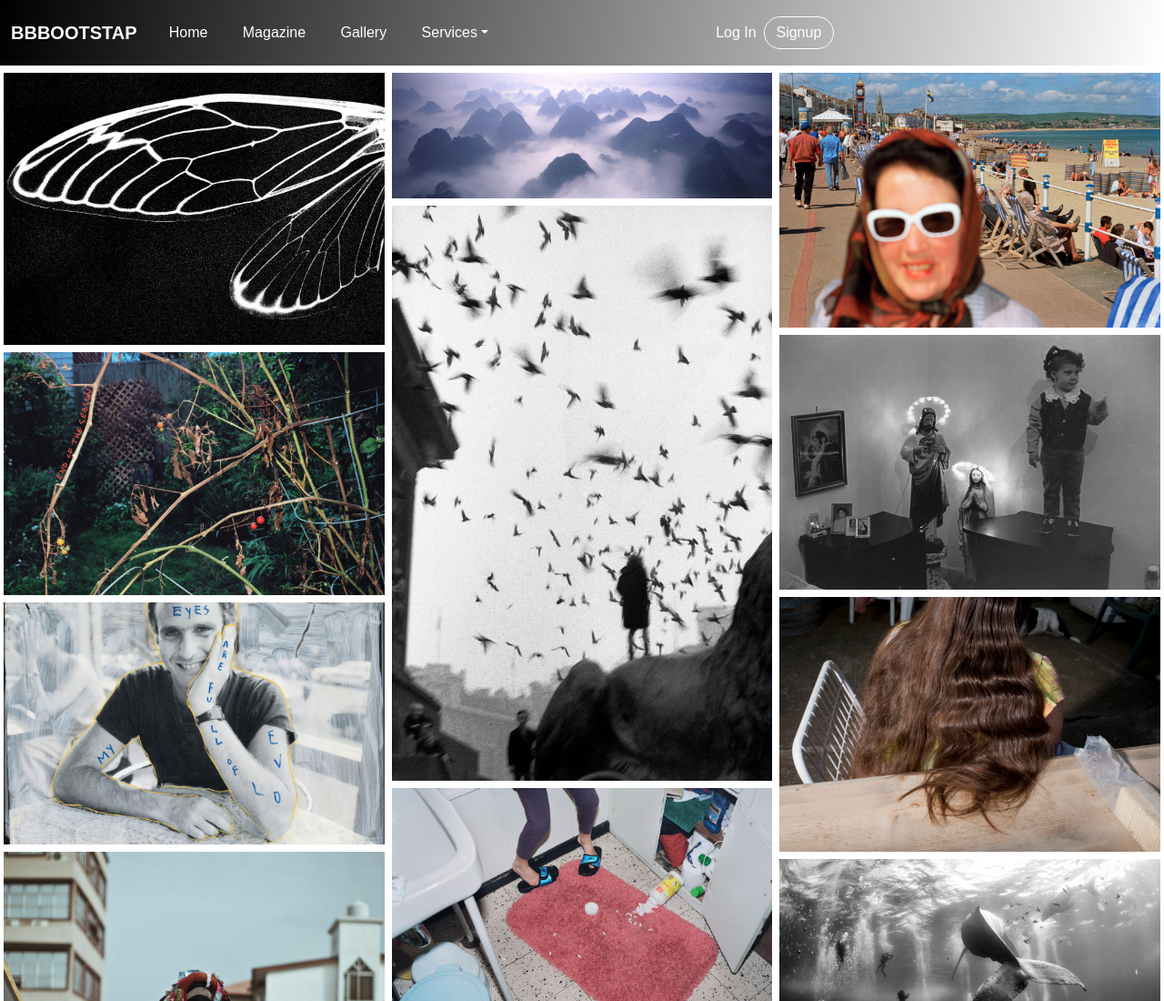
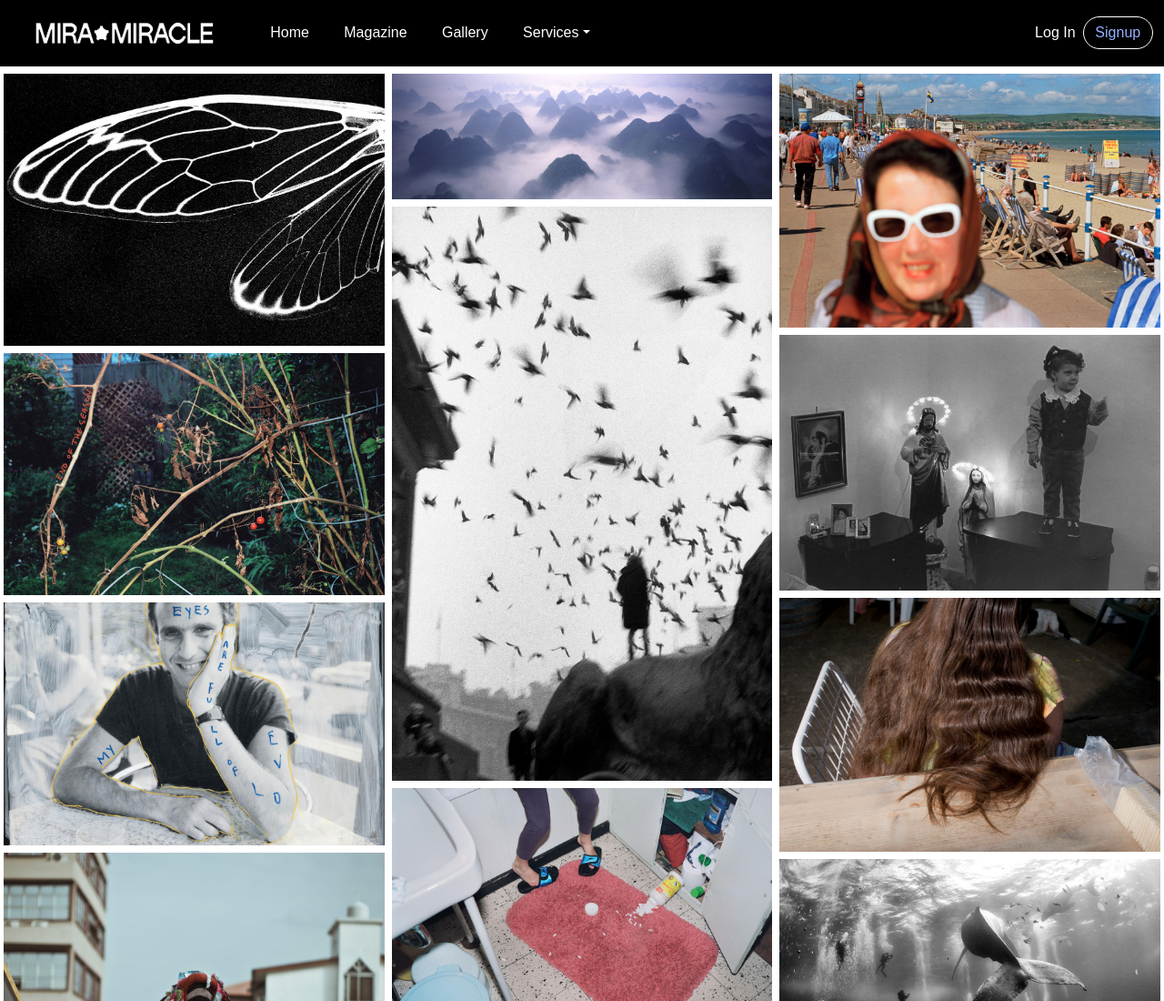
Before and after one commit to unanemona/practica1, a plain HTML site: page magazine.html in a window 1280 px wide. Shown: the top 1100 px of the page at 91% size. Drawn offline with Linux system fonts and the light colour scheme.

Commit message:
menu cambio

```diff
--- a/css/magazine.css
+++ b/css/magazine.css
@@ -1,6 +1,6 @@
 .header-blue {
-    background: linear-gradient(100deg, #000000, #ffffff);
-    padding-bottom: 80px;
+  background: black;
+  padding-bottom: 1.3em;
   font-family: 'Source Sans Pro', sans-serif;
 }
 
@@ -36,10 +36,15 @@
   color: #00dbcc;
 }
 
+.header-blue .navbar .container-fluid .navbar-brand img{
+  width: 250px; /* Cambia el valor según el tamaño deseado en píxeles */
+  display: block;
+  margin: 0 auto;
+}
 
 @media (min-width:768px) {
   .header-blue .navbar .navbar-collapse {
-      border-color: transparent;
+    border-color: none;
     margin: 0;
   }
 }
@@ -51,7 +56,7 @@
 }
 
 .header-blue .navbar .navbar-toggler:hover, .header-blue .navbar-toggler:focus {
-    background: none;
+  background-color: aquamarine;
 }
 
 @media (min-width: 768px) {
@@ -80,7 +85,7 @@
 .header-blue .navbar .navbar-nav > li > .dropdown-menu {
   margin-top: -5px;
   box-shadow: 0 4px 8px rgba(0,0,0,.1);
-    background-color: #6c6c6c;
+  background-color: none;
   border-radius: 2px;
 }
 
@@ -96,7 +101,7 @@
 .header-blue .action-button, .header-blue .action-button:not(.disabled):active {
   border: 1px solid rgb(255, 255, 255);
   border-radius: 40px;
-    color: #ffffff;
+  color: #96b2ff;
   box-shadow: none;
   text-shadow: none;
   padding: .3rem .8rem;
@@ -116,14 +121,18 @@
   border: none;
   border-bottom: 1px solid transparent;
   border-radius: 0;
-    color: #ffffff;
+  color: #96b2ff;
   box-shadow: none;
   color: inherit;
-    transition: border-bottom-color 0.3s;
+
 }
 
 .header-blue .navbar .form-inline .search-field:focus {
   border-bottom: 1px solid #ffffff;
+}
+
+.h-100 {
+padding-top: 1em;
 }
 
 
--- a/magazine.html
+++ b/magazine.html
@@ -11,21 +11,43 @@
 
     <div>
         <div class="header-blue">
-            <nav class="navbar navbar-light navbar-expand-md navigation-clean-search">
-                <div class="container-fluid"><a class="navbar-brand" href="index.html">BBBOOTSTAP</a><button data-toggle="collapse" class="navbar-toggler" data-target="#navcol-1"><span class="sr-only">login</span><span class="navbar-toggler-icon"></span></button>
-                    <div class="collapse navbar-collapse"
-                        id="navcol-1">
-                        <ul class="nav navbar-nav">
-                            <li class="nav-item" role="presentation"><a class="nav-link" href="index.html">Home</a></li>
-                            <li class="nav-item" role="presentation"><a class="nav-link" href="magazine.html">Magazine</a></li>
-                            <li class="nav-item" role="presentation"><a class="nav-link" href="gallery.html">Gallery</a></li>
-                            <li class="nav-item dropdown"><a class="dropdown-toggle nav-link" data-toggle="dropdown" aria-expanded="false" href="#">Services</a>
-                                <div class="dropdown-menu" role="menu"><a class="dropdown-item" role="presentation" href="#">Logo design</a><a class="dropdown-item" role="presentation" href="#">Banner design</a><a class="dropdown-item" role="presentation" href="#">content writing</a></div>
+            <nav class="navbar navbar-expand-lg navbar-light navigation-clean-search">
+                <div class="container-fluid">
+                    <a class="navbar-brand" href="index.html"><img src="img/ayayayyy!.png" alt=""></a>
+                    <button class="navbar-toggler" type="button" data-bs-toggle="collapse" data-bs-target="#navcol-1">
+                        <span class="navbar-toggler-icon"></span>
+                    </button>
+                    <div class="collapse navbar-collapse" id="navcol-1">
+                        <ul class="navbar-nav">
+                            <li class="nav-item">
+                                <a class="nav-link" href="index.html">Home</a>
+                            </li>
+                            <li class="nav-item">
+                                <a class="nav-link" href="magazine.html">Magazine</a>
+                            </li>
+                            <li class="nav-item">
+                                <a class="nav-link" href="gallery.html">Gallery</a>
+                            </li>
+                            <li class="nav-item dropdown">
+                                <a class="nav-link dropdown-toggle" href="#" id="servicesDropdown" role="button" data-bs-toggle="dropdown" aria-expanded="false">Services</a>
+                                <ul class="dropdown-menu" aria-labelledby="servicesDropdown">
+                                    <li><a class="dropdown-item" href="#">Logo design</a></li>
+                                    <li><a class="dropdown-item" href="#">Banner design</a></li>
+                                    <li><a class="dropdown-item" href="#">Content writing</a></li>
+                                </ul>
                             </li>
                         </ul>
-                        <form class="form-inline mr-auto" target="_self">
-                            <div class="form-group"><label for="search-field"><i class="fa fa-search text-white"></i></label><input class="form-control search-field" type="search" id="search-field" name="search"></div>
-                        </form><span class="navbar-text"> <a class="login" href="login.html">Log In</a></span><a class="btn btn-light action-button" role="button" href="#">Signup</a></div>
+                        <form class="form-inline mx-auto" target="_self">
+                            <div class="form-group">
+                                <label for="search-field"><i class="fa fa-search text-white"></i></label>
+                                <input class="form-control search-field" type="search" id="search-field" name="search">
+                            </div>
+                        </form>
+                        <span class="navbar-text">
+                            <a class="login" href="login.html">Log In</a>
+                        </span>
+                        <a class="btn btn-light action-button" role="button" href="#">Signup</a>
+                    </div>
                 </div>
             </nav>
         </div>
```
Also changed, not shown: index.html (+40 -21 lines), login.html (+40 -16 lines). Lines whose indentation alone changed are shown as unchanged.
